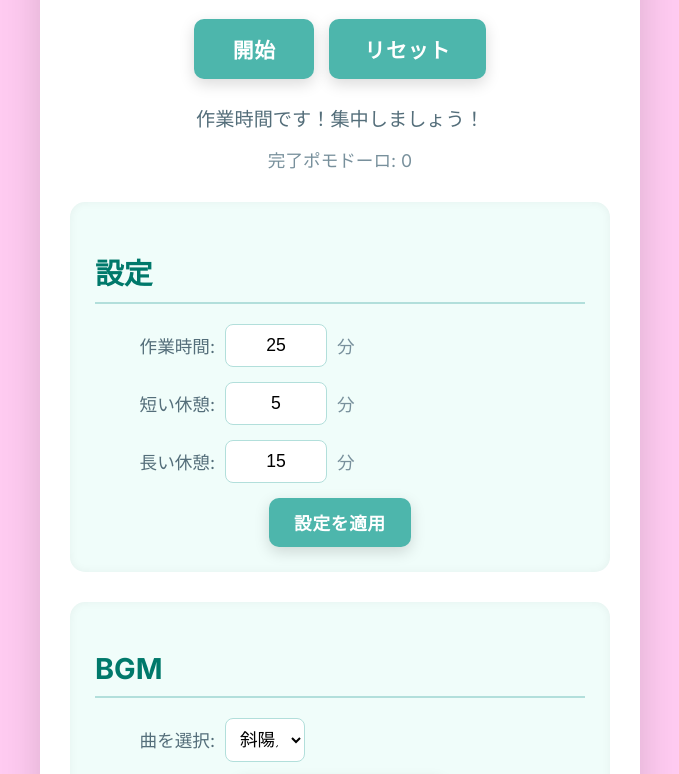
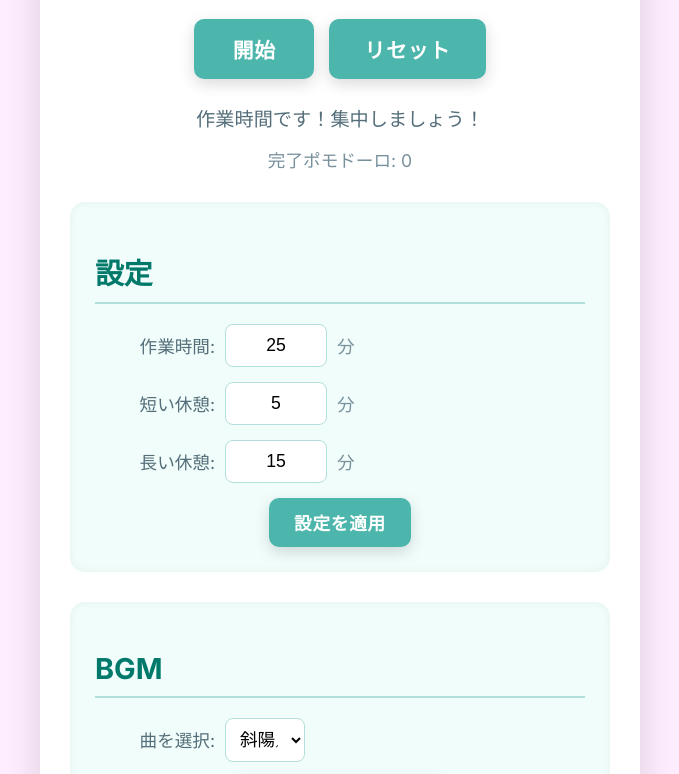
Before and after one commit to math-3/timer1, a plain HTML site: page index.html in a window 1280 px wide. Shown: the part 322-1096 px from the top of the page, without its empty margins (300-979 px from the left). Drawn offline with Linux system fonts and the light colour scheme.

Commit message:
Update index.html

```diff
--- a/index.html
+++ b/index.html
@@ -7,7 +7,7 @@
     <link href="https://fonts.googleapis.com/css2?family=Inter:wght@400;700&display=swap" rel="stylesheet">
     <style>
         :root {
-            --pink: #ffcbf1;
+            --pink: #fef;
         }
         /* ボディの基本スタイル */
         body {
```
